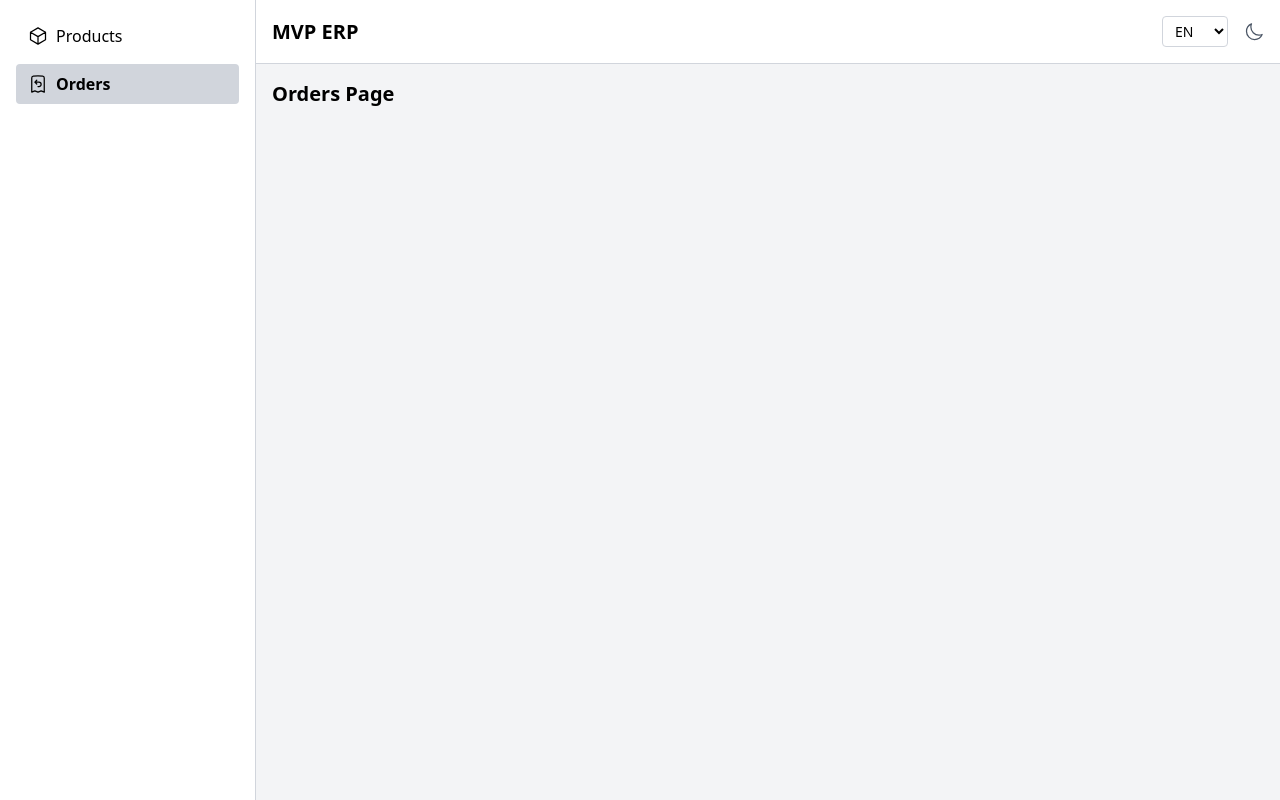
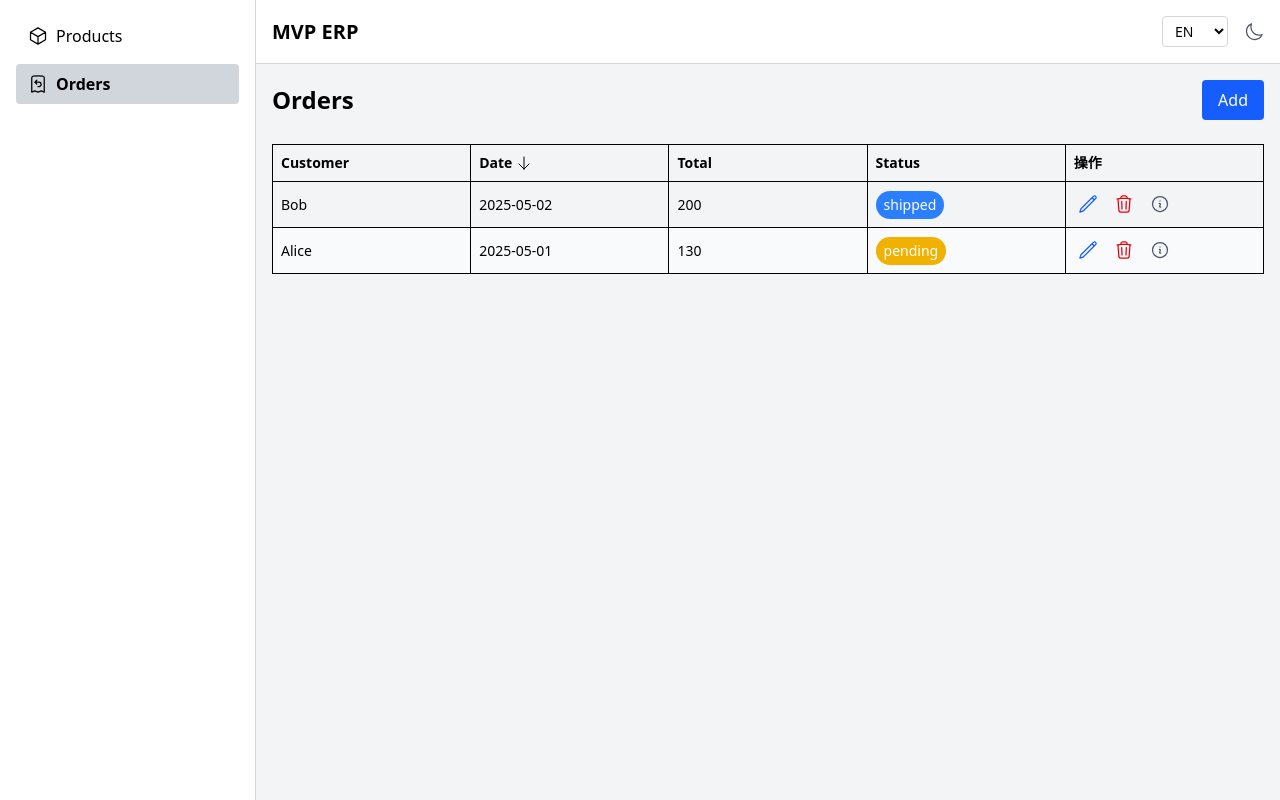
Before and after one commit to 5ock/mvp-erp-frontend, a React (Vite) app: page /dashboard/Orders in a window 1280 px wide. Built offline with nearby package versions, Linux system fonts and the light colour scheme.

Commit message:
Add Orders, OrderTable

```diff
--- a/src/components/DataTable.tsx
+++ b/src/components/DataTable.tsx
@@ -5,6 +5,7 @@ type Column = {
     label: string;
     enableSort?: boolean;
     isDataColumn?: boolean;
+    width?: string;
 }
 
 type SortState = {
@@ -27,6 +28,9 @@ const DataTable = <T extends { id: number | string }>({
     onSort,
     sortState
 }: Props<T>) => {
+    const autoWidthColumns = columns.filter(col => !col.width).length
+    const defaultWidth = autoWidthColumns > 0 ? `${100 / autoWidthColumns}%` : 'auto'
+
     const dataColumns = columns.filter(col => col.isDataColumn)
     const handleSort = (field: string | number) => {
         if(!onSort || !dataColumns.some(col => col.id === field))
@@ -47,7 +51,11 @@ const DataTable = <T extends { id: number | string }>({
                 { columns.map((col) => (
                     <th
                         key={String(col.id)}
-                        className='p-2 border curosr-pointer select-none'
+                        className={`p-2 border curosr-pointer select-none ${col.enableSort && 'cursor-pointer'}`}
+                        style={{
+                            width: col.width || defaultWidth,
+                            minWidth: '50px'
+                        }}
                     >
                         <div
                             className='flex items-center space-x-1'
--- /dev/null
+++ b/src/components/OrderTable.tsx
@@ -0,0 +1,92 @@
+import { useState, useMemo } from 'react'
+import { useTranslation } from 'react-i18next'
+import { PencilIcon, TrashIcon, InformationCircleIcon } from '@heroicons/react/24/outline'
+
+import DataTable from './DataTable'
+
+import type { Order } from '../types/order'
+
+type Props = {
+    orders: Order[];
+    onEdit: (o: Order) => void;
+    onDelete: (id: string | number) => void;
+    onViewDetails: (o: Order) => void;
+}
+
+const OrderTable = (props: Props) => {
+    const { t } = useTranslation('Orders')
+    const { orders, onEdit, onDelete, onViewDetails } = props
+    const [ sort, setSort ] = useState<{ field: string | number, direction: 'asc' | 'desc' }>({
+        field: 'date',
+        direction: 'desc'
+    })
+
+    const sortedOrders = useMemo(() => {
+        return [...orders].sort((a, b) => {
+            const valueA = a[sort.field as keyof Order]
+            const valueB = b[sort.field as keyof Order]
+
+            if(sort.direction === 'asc')
+                return valueA > valueB ? 1 : valueA < valueB ? -1 : 0
+            else
+                return valueA < valueB ? 1 : valueA > valueB ? -1 : 0
+        })
+    }, [orders, sort])
+
+    const tableTh = [
+        { id: 'customer', label: t('customer'), isDataColumn: true, enableSort: true },
+        { id: 'date', label: t('date'), isDataColumn: true, enableSort: true },
+        { id: 'total', label: t('total'), isDataColumn: true, enableSort: true },
+        { id: 'status', label: t('status'), isDataColumn: true, enableSort: true },
+        { id: 'actions', label: t('actions'), isDataColumn: false, enableSort: false }
+    ]
+
+    return (<DataTable
+        data={sortedOrders}
+        columns={tableTh}
+        sortState={sort}
+        onSort={(newSort) => setSort(newSort)}
+        renderRow={(o) => (<>
+            <td className='p-2 border'>{o.customer}</td>
+            <td className='p-2 border'>{o.date}</td>
+            <td className='p-2 border'>{o.total}</td>
+            <td className='p-2 border'>
+                <span
+                    className={`inline-block px-2 py-1 rounded-full text-sm ${
+                        o.status === 'pending'
+                            ? 'bg-yellow-500 text-white'
+                            : o.status === 'shipped'
+                            ? 'bg-blue-500 text-white'
+                            : o.status === 'delivered'
+                            ? 'bg-green-500 text-white'
+                            : 'bg-red-500 text-white'
+                    }`}
+                >
+                    {o.status}
+                </span>
+              </td>
+              <td className='p-2 space-x-2 border'>
+                    <button
+                        onClick={() => onEdit(o)}
+                        className='p-1 text-blue-600 hover:bg-blue-100 dark:hover:bg-blue-900 rounded'
+                    >
+                        <PencilIcon className="h-5 w-5" />
+                    </button>
+                    <button
+                        onClick={() => onDelete(o.id)}
+                        className='p-1 text-red-600 hover:bg-red-100 dark:hover:bg-red-900 rounded'
+                    >
+                        <TrashIcon className="h-5 w-5" />
+                    </button>
+                    <button
+                        onClick={() => onViewDetails(o)}
+                        className='p-1 text-gray-600 hover:bg-blue-100 dark:hover:bg-gray-800 rounded'
+                    >
+                        <InformationCircleIcon className='h-5 w-5' />
+                    </button>
+              </td>
+        </>)}
+    />)
+}
+
+export default OrderTable
--- a/src/components/ProductModal.tsx
+++ b/src/components/ProductModal.tsx
@@ -60,13 +60,14 @@ const ProductModal =({ open, onClose, onSave, product }: Props) => {
             </button>
             <button
                 type='submit'
+                form='product-form'
                 className='px-4 py-2 bg-blue-600 text-white rounded hover:bg-blue-700'
             >
                 { gt('save') }
             </button>
         </>}
     >
-        <form id="product-form" onSubmit={handleSubmit} className="space-y-4">
+        <form id='product-form' onSubmit={handleSubmit} className="space-y-4">
             <div>
                 <label className='block text-sm'>{ t('name') }</label>
                 <input
--- a/src/i18n/locales/en.json
+++ b/src/i18n/locales/en.json
@@ -16,13 +16,26 @@
         "price": "Price",
         "stock": "Stock",
         "actions": "Actions",
-        "add": "Add",
-        "edit": "Edit",
-        "delete": "Delete"
+        "deletePrompt": "Do you want to delete"
+    },
+    "Orders": {
+        "orders": "Orders",
+        "code": "Code No.",
+        "customer": "Customer",
+        "date": "Date",
+        "total": "Total",
+        "status": "Status",
+        "pending": "Pending",
+        "shipped": "Shipped",
+        "delivered": "Delivered",
+        "cancelled": "Cancelled"
     },
     "Global": {
         "cancel": "Cancel",
         "save": "Save",
-        "confirm": "Confirm"
+        "confirm": "Confirm",
+        "add": "Add",
+        "edit": "Edit",
+        "delete": "Delete"
     }
 }
--- a/src/i18n/locales/zh.json
+++ b/src/i18n/locales/zh.json
@@ -16,15 +16,28 @@
         "name": "名稱",
         "price": "價格",
         "stock": "庫存",
-        "actions": "Actions",
-        "add": "新增",
-        "edit": "編輯",
-        "delete": "刪除",
+        "actions": "操作",
         "deletePrompt": "是否要刪除"
+    },
+    "Orders": {
+        "orders": "訂單列表",
+        "code": "訂單編號",
+        "customer": "客戶名稱",
+        "date": "訂單時間",
+        "total": "總金額",
+        "status": "狀態",
+        "pending": "未處理",
+        "shipped": "已發貨",
+        "delivered": "已送達",
+        "cancelled": "已取消",
+        "actions": "操作"
     },
     "Global": {
         "cancel": "取消",
         "save": "儲存",
-        "confirm": "確認"
+        "confirm": "確認",
+        "add": "新增",
+        "edit": "編輯",
+        "delete": "刪除"
     }
 }
--- a/src/pages/dashboard/Orders.tsx
+++ b/src/pages/dashboard/Orders.tsx
@@ -1,5 +1,83 @@
+import { useState } from 'react'
+import { useTranslation } from 'react-i18next'
+
+import OrderTable from '../../components/OrderTable'
+
+import type { Order } from '../../types/order'
+
+const testData: Order[] = [
+    {
+      id: 1,
+      customer: 'Alice',
+      date: '2025-05-01',
+      items: [
+        { id: 1, name: 'Keyboard', price: 50.0, quantity: 2 },
+        { id: 2, name: 'Mouse', price: 30.0, quantity: 1 }
+      ],
+      total: 130.0,
+      status: 'pending',
+    },
+    {
+      id: 2,
+      customer: 'Bob',
+      date: '2025-05-02',
+      items: [
+        { id: 3, name: 'Monitor', price: 150.0, quantity: 1 },
+        { id: 4, name: 'Keyboard', price: 50.0, quantity: 1 }
+      ],
+      total: 200.0,
+      status: 'shipped',
+    }
+  ]
+
 const Orders = () => {
-    return (<div className='text-xl font-semibold'>Orders Page</div>)
+    const { t } = useTranslation('Orders')
+    const { t: gt } = useTranslation('Global')
+    const [ orders, setOrders ] = useState<Order[]>(testData)
+    const [ selectedOrder, setSelectedOrder ] = useState<Order | null>(null)
+    const [ isModalOpen, setIsModalOpen ] = useState<boolean>(false)
+    const [ modalType, setModalType ] = useState<'view' | 'add' | 'edit' | null>(null)
+
+    const handleViewDetails = (order: Order) => {
+        setSelectedOrder(order)
+        setModalType('view')
+        setIsModalOpen(true)
+    }
+
+    const handleAddOrder = () => {
+        setSelectedOrder(null)
+        setModalType('add')
+        setIsModalOpen(true)
+    }
+
+    const handleEditOrder = (order: Order) => {
+        setSelectedOrder(order)
+        setModalType('edit')
+        setIsModalOpen(true)
+    }
+
+    const handleDelete = (id: string | number) => {
+        console.log('delete item id: ', + id)
+    }
+
+    return (<div className="space-y-6">
+        <div className="flex justify-between items-center">
+            <h1 className="text-2xl font-bold">{ t('orders') }</h1>
+            <button
+                className="bg-blue-600 text-white px-4 py-2 rounded hover:bg-blue-700"
+                onClick={handleAddOrder}
+            >
+                { gt('add') }
+            </button>
+        </div>
+
+        <OrderTable
+            orders={orders}
+            onViewDetails={handleViewDetails}
+            onEdit={handleEditOrder}
+            onDelete={handleDelete}
+        />
+    </div>)
 }
 
 export default Orders
--- a/src/pages/dashboard/Products.tsx
+++ b/src/pages/dashboard/Products.tsx
@@ -9,6 +9,7 @@ import type { Product } from '../../types/product'
 
 const Products = () => {
     const { t } = useTranslation('Products')
+    const { t: gt } = useTranslation('Global')
     const [ products, setProducts ] = useState<Product[]>([
         { id: 1, name: 'keyboard', price: 1200, stock: 15 },
         { id: 2, name: 'Mouse', price: 800, stock: 30 }
@@ -18,7 +19,13 @@ const Products = () => {
     const [ deletingProduct, setDeletingProduct ] = useState<Product | null>(null)
 
     const handleSave = (product: Product) => {
-        console.log(product)
+        if(Number(product.id) === 0) {
+            const newId = Math.max(...products.map(p => Number(p.id)), 0) + 1
+            setProducts([...products, { ...product, id: newId }])
+        } else {
+            setProducts(products.map(p => p.id === product.id ? product : p))
+        }
+        setModalOpen(false)
     }
 
     const handleDelete = (id: string | number) => {
@@ -45,7 +52,7 @@ const Products = () => {
                     setEditingProduct(null)
                     setModalOpen(true)
                 }}
-            >{ t('add') }</button>
+            >{ gt('add') }</button>
         </div>
 
         <ProductTable
--- /dev/null
+++ b/src/types/order.ts
@@ -0,0 +1,15 @@
+export type OrderItem = {
+    id: number;
+    name: string;
+    price: number;
+    quantity: number;
+}
+
+export type Order = {
+    id: number;
+    customer: string;
+    date: string;
+    items: OrderItem[];
+    total: number;
+    status: 'pending' | 'shipped' | 'delivered' | 'cancelled';
+}
```
Also changed, not shown: src/components/ProductTable.tsx (+34 -17 lines), src/components/OrderModal.tsx (added).
